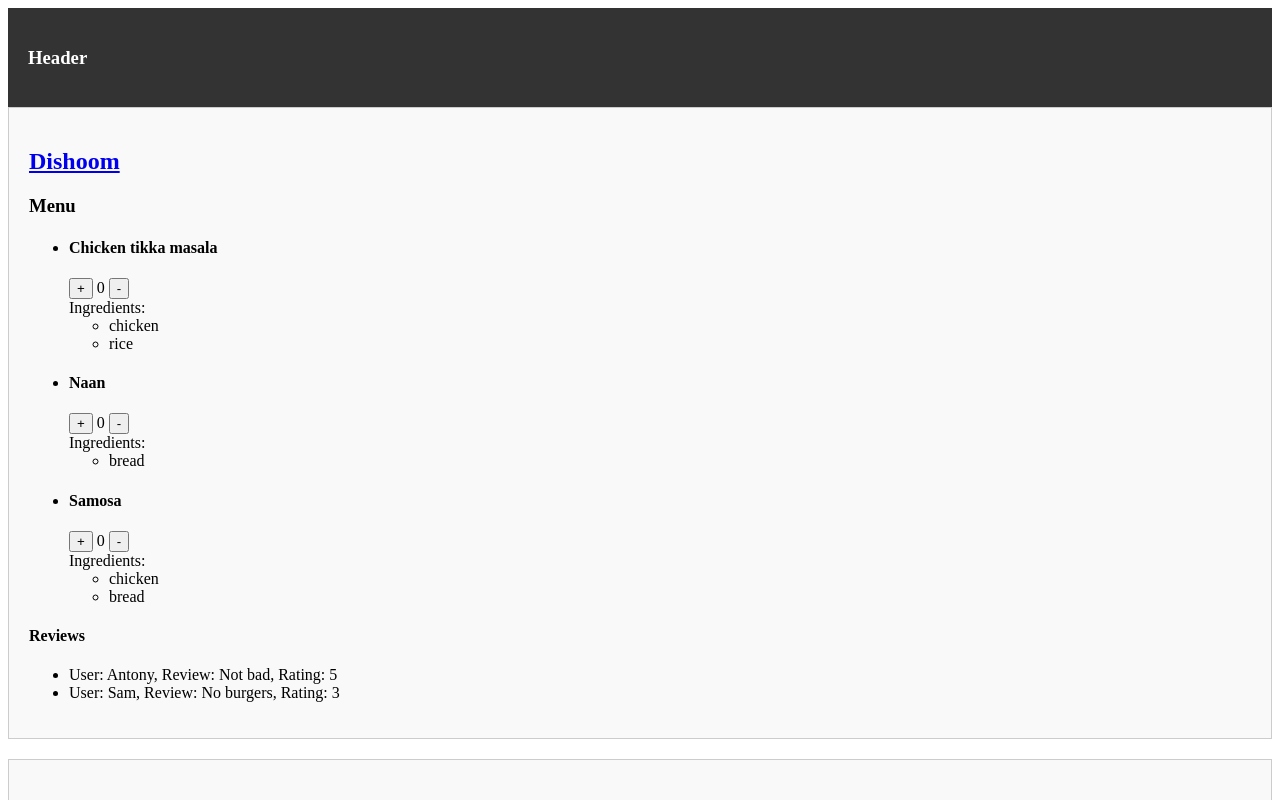
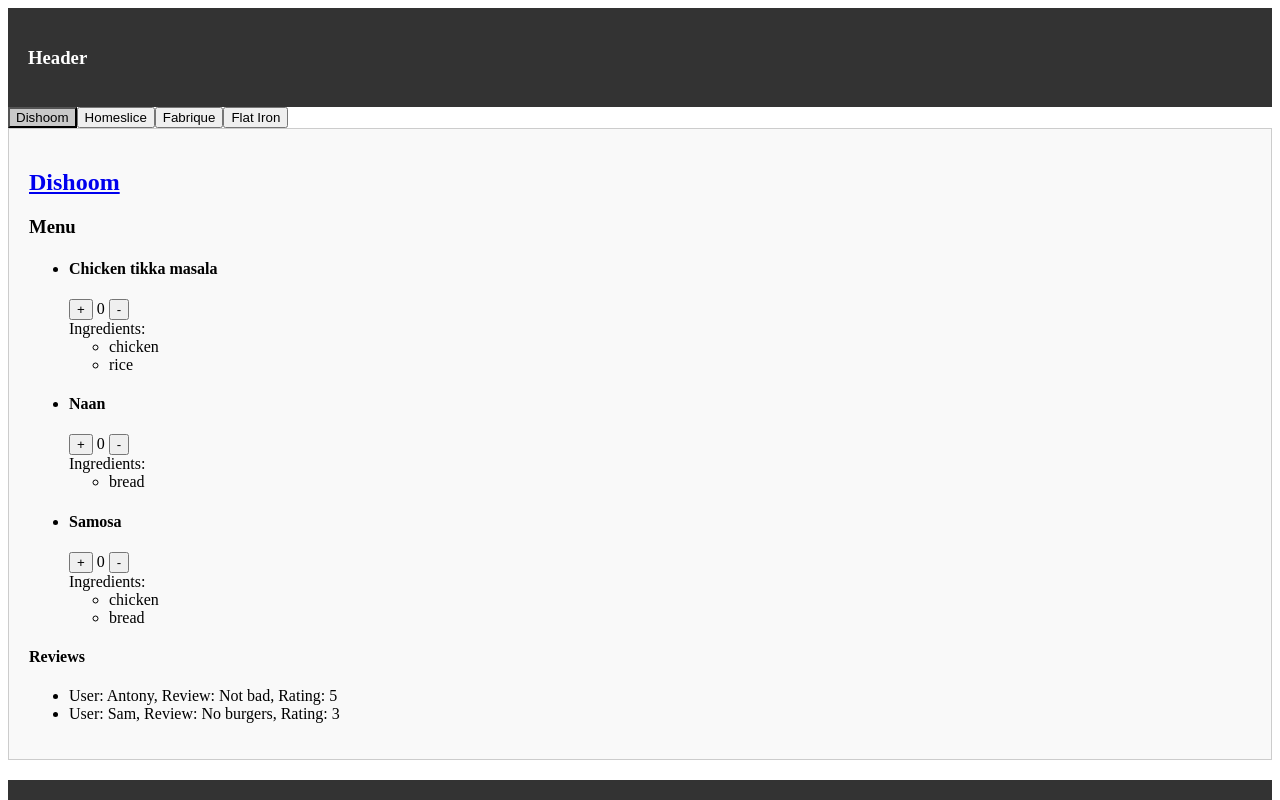
Before and after one commit to zn11ch/react-20240513, a React (Vite) app: page / in a window 1280 px wide. Shown: the top 800 px of the page. Built offline with nearby package versions, Linux system fonts and the light colour scheme.

Commit message:
Add tabs for restaurants

```diff
--- a/src/App.css
+++ b/src/App.css
@@ -25,3 +25,8 @@
   padding: 20px;
   margin-top: 20px;
 }
+
+.btn-active {
+  background-color: #c9c9c9;
+  outline: none;
+}
--- a/src/components/restaraunts/component.jsx
+++ b/src/components/restaraunts/component.jsx
@@ -1,11 +1,28 @@
 import { Restarunt } from "../restaraunt/component";
+import { useState } from "react";
 
 export const Restarunts = ({ restaurants }) => {
+  const [activeRestaurantIndex, setActiveRestaurantIndex] = useState(0);
+
+  if (!restaurants || !restaurants?.length) {
+    return null;
+  }
+
   return (
     <div className="restaraunts">
-      {restaurants.map((restaurant) => (
-        <Restarunt key={restaurant.id} restaurant={restaurant} />
+      {restaurants.map((restaurant, restaurantIndex) => (
+        <button
+          key={restaurant.id}
+          onClick={() => setActiveRestaurantIndex(restaurantIndex)}
+          className={
+            activeRestaurantIndex === restaurantIndex ? "btn-active" : null
+          }
+        >
+          {restaurant.name}
+        </button>
       ))}
+
+      <Restarunt restaurant={restaurants[activeRestaurantIndex]} />
     </div>
   );
 };
```
